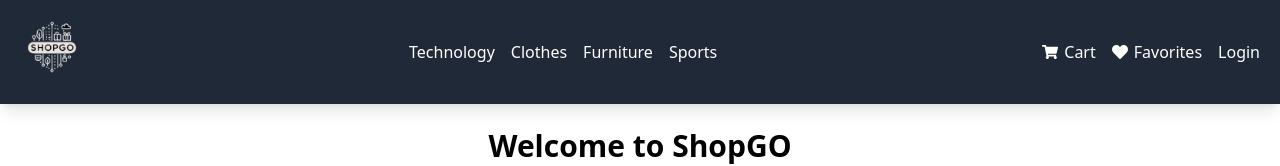
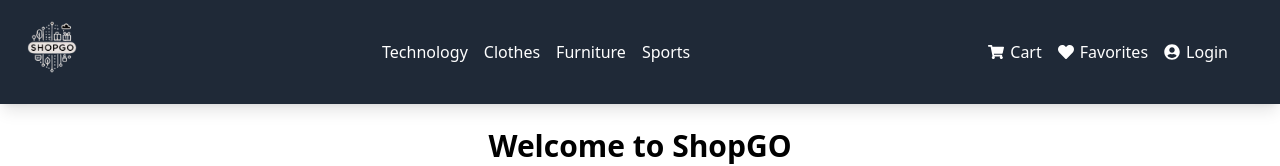
Before and after one commit to kerimyldz16/e-commerce, a React (Create React App) app in the folder frontend/: page / in a window 1280 px wide. Shown: the top 166 px of the page. Built offline with nearby package versions, Linux system fonts and the light colour scheme; no server answers; the database is empty.

Commit message:
fix: navbar.jsx

```diff
--- a/frontend/src/Components/Navbar.jsx
+++ b/frontend/src/Components/Navbar.jsx
@@ -78,7 +78,7 @@ const Navbar = () => {
             </Link>
           )}
         </div>
-        <div className="flex items-center space-x-4 px-4">
+        <div className="flex items-center space-x-4 px-4 mr-8">
           <div className="relative">
             <Link
               to="/cart"
@@ -132,9 +132,8 @@ const Navbar = () => {
                   <li>
                     <button
                       onClick={handleLogout}
-                      className="block w-full text-left px-4 py-2 hover:bg-gray-100 transition gap-1.5"
+                      className="block w-full text-left px-4 py-2 hover:bg-gray-100 transition "
                     >
-                      <FaUserCircle />
                       Logout
                     </button>
                   </li>
@@ -142,8 +141,11 @@ const Navbar = () => {
               )}
             </div>
           ) : (
-            <Link to="/login" className="hover:text-gray-300 transition">
-              Login
+            <Link
+              to="/login"
+              className="flex items-center space-x-2 hover:text-gray-300 transition gap-1.5"
+            >
+              <FaUserCircle /> Login
             </Link>
           )}
         </div>
```
